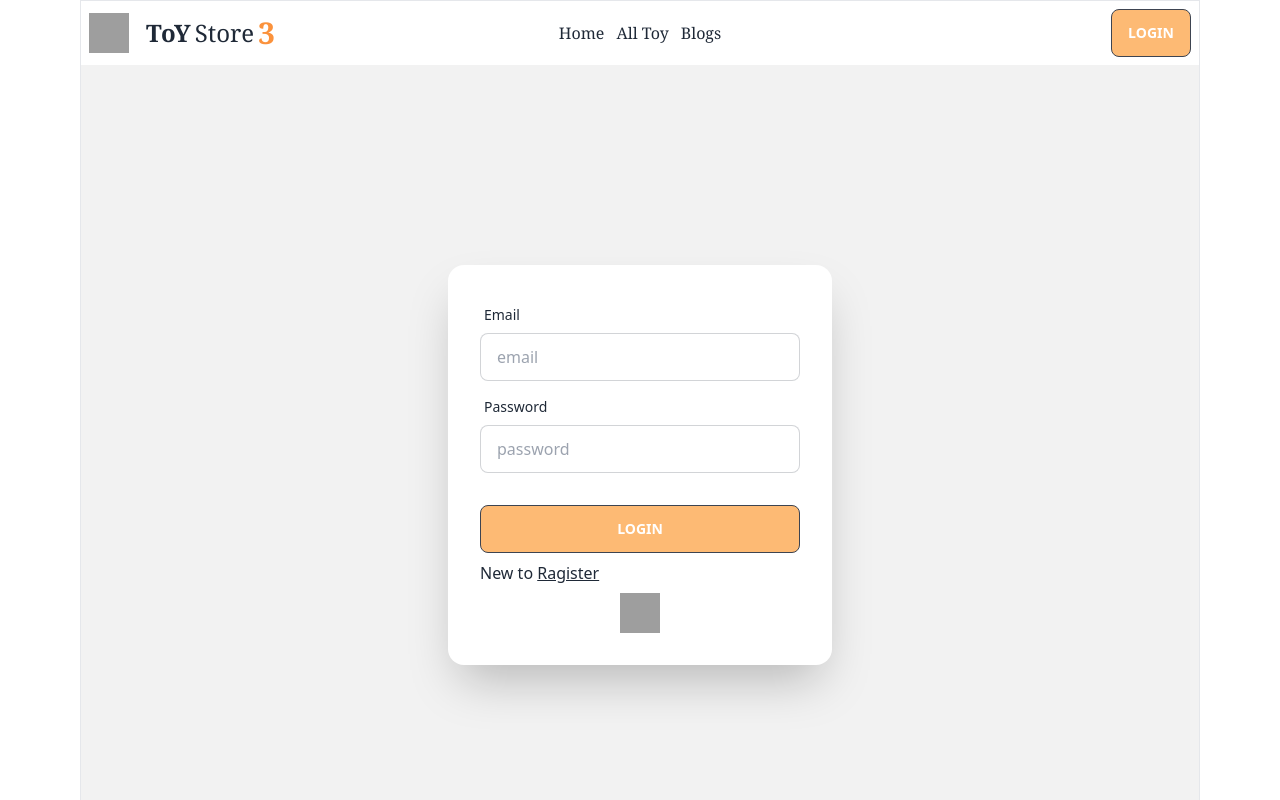
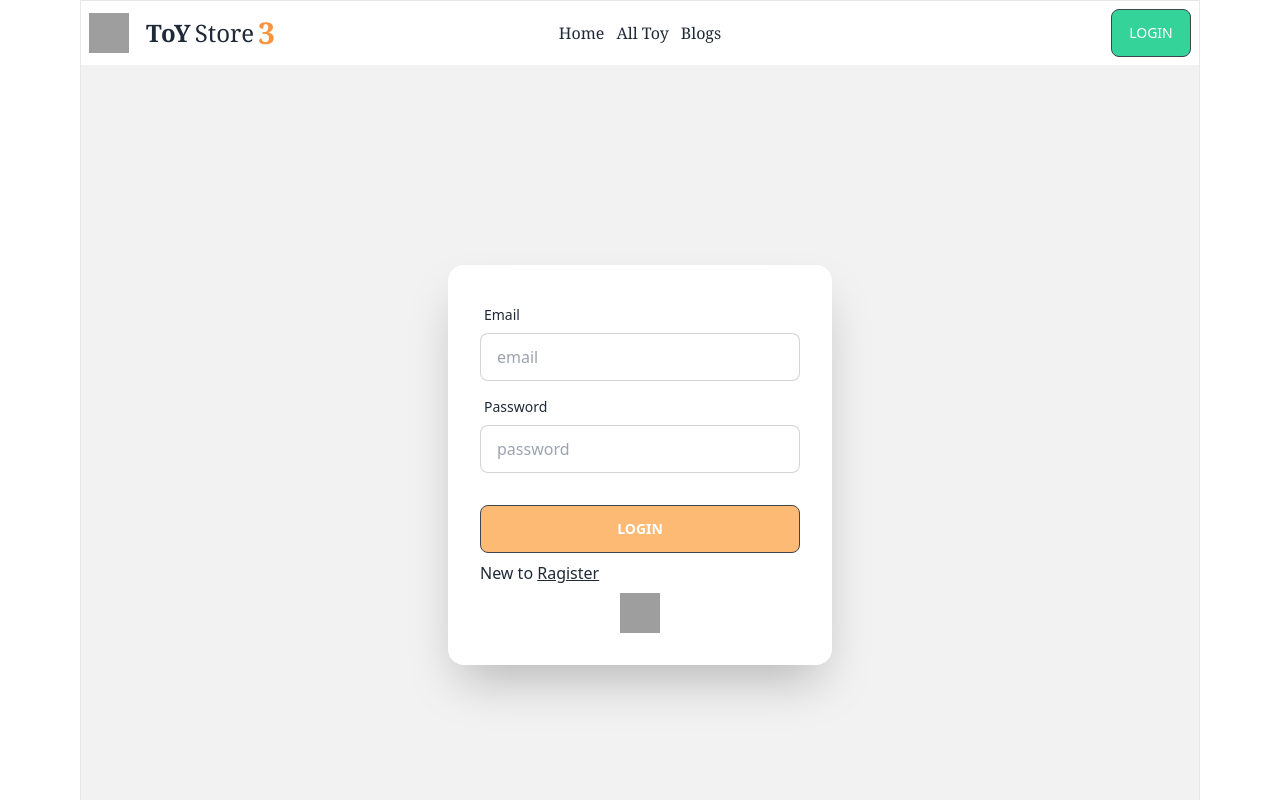
Before and after one commit to shanto001971/toy-marketplace-client, a React (Vite) app: page /login in a window 1280 px wide. Shown: the top 800 px of the page. Built offline with nearby package versions, Linux system fonts and the light colour scheme; no server answers; grey boxes are pictures that could not be loaded.

Commit message:
implement some issu

```diff
--- a/src/Components/MyToy/MyToyTable/MyToyTable.jsx
+++ b/src/Components/MyToy/MyToyTable/MyToyTable.jsx
@@ -10,7 +10,7 @@ const MyToyTable = ({ singleData, handleRemove }) => {
 
             <th>
                 <label className=''>
-                    <Link to={`/alltoys/${_id}`} className='mb-10'><FaPen /></Link>
+                    <Link to={`/alltoys/my/${_id}`} className='mb-10'><FaPen /></Link>
                 </label>
                 <br />
                 <label className=''>
--- a/src/Components/NavBar/Navbar.jsx
+++ b/src/Components/NavBar/Navbar.jsx
@@ -51,9 +51,9 @@ const Navbar = () => {
             <div className="navbar-end">
                 {user?.email ? <div className="flex gap-3">
                     <img title={user?.displayName} src={user.photoURL} alt="" className="w-10 h-10 rounded-full" />
-                    <button className="btn bg-sky-400 hover:bg-sky-500" onClick={handelLogOut}><Link>LogOut</Link></button>
+                    <button className="btn bg-sky-400 hover:bg-sky-500" onClick={handelLogOut}><Link className="font-thin">LogOut</Link></button>
 
-                </div> : <button className="btn bg-orange-300 w-20 hover:bg-orange-400 bg-gradient-to-br"><Link to="/login">Login</Link></button>}
+                </div> : <button className="btn bg-emerald-400 w-20 hover:bg-emerald-500 bg-gradient-to-br"><Link className="font-thin" to="/login">Login</Link></button>}
 
             </div>
         </div>
--- a/src/Components/UpdateProduct/UpdateProduct.jsx
+++ b/src/Components/UpdateProduct/UpdateProduct.jsx
@@ -80,7 +80,7 @@ const UpdateProduct = () => {
 
 
                         <div className="form-control mt-6">
-                            <button type='submit' className="btn bg-indigo-400">Update Product</button>
+                            <button type='submit' className="btn bg-indigo-400">Update Toy</button>
                         </div>
                     </form>
                 </div>
--- a/src/router/Router.jsx
+++ b/src/router/Router.jsx
@@ -47,7 +47,7 @@ export const router = createBrowserRouter([
         </PrivetRoute>
       },
       {
-        path: "/alltoys/:id",
+        path: "/alltoys/my/:id",
         element: <UpdateProduct />,
         loader:({params})=>fetch(`http://localhost:5000/alltoys/${params.id}`)
       },
```
